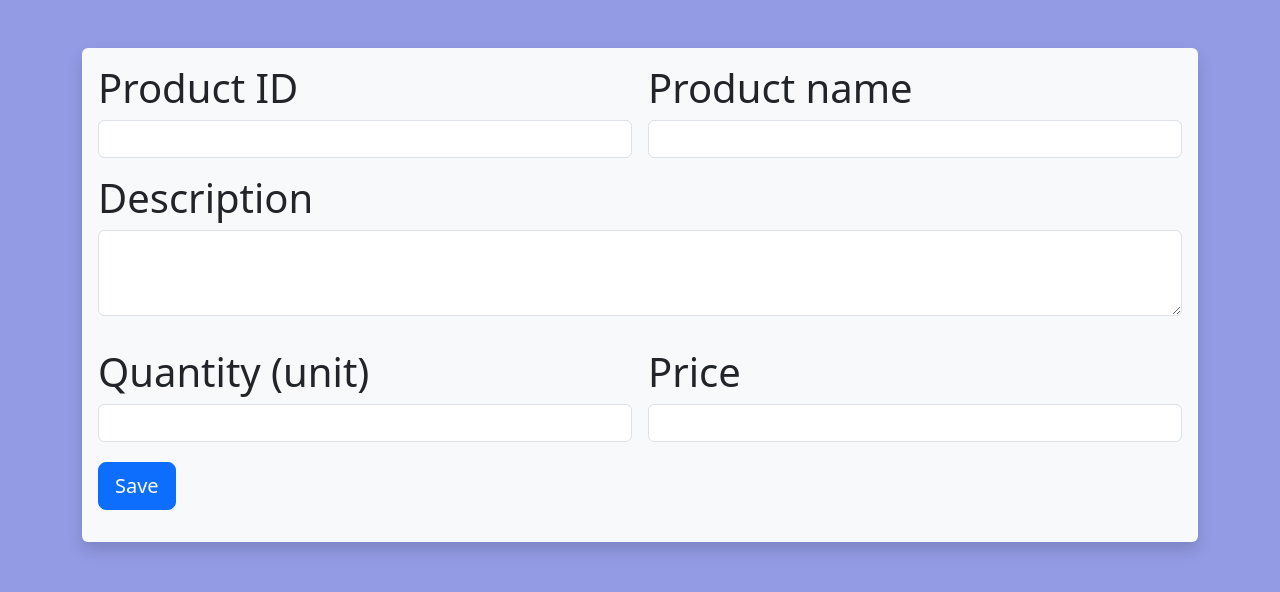
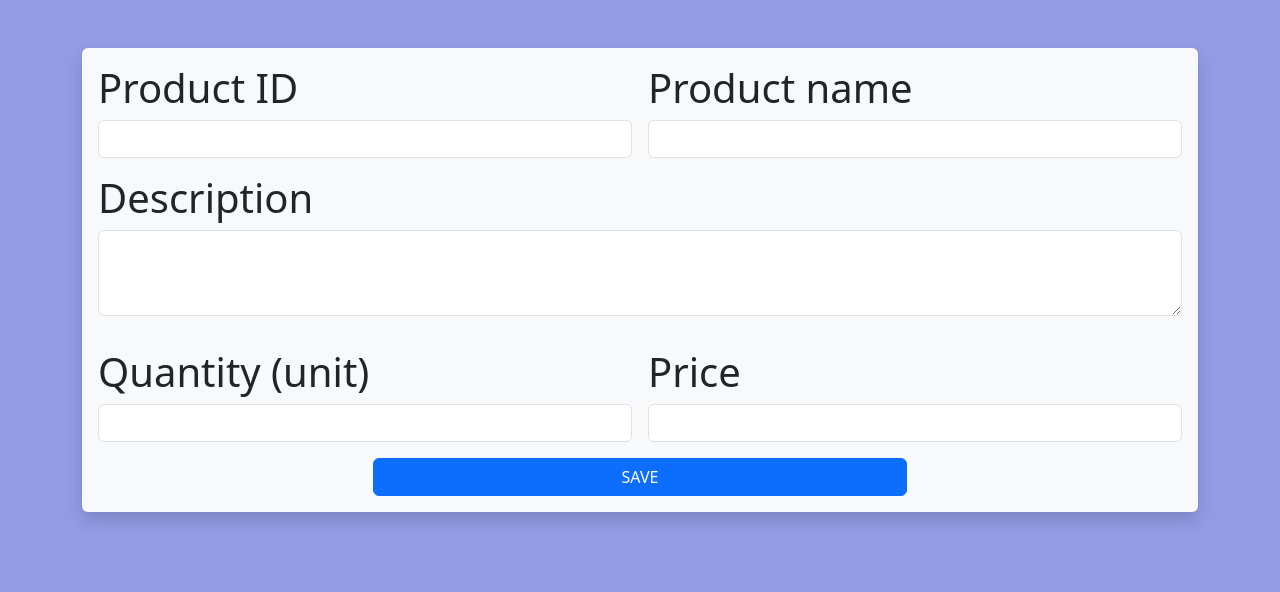
Before and after one commit to GabeOlivver/product-registration, an Angular app: page / in a window 1280 px wide. Shown: the top 592 px of the page. Built offline with nearby package versions, Linux system fonts and the light colour scheme.

Commit message:
final form

```diff
--- a/src/app/prod-input/prod-input.component.html
+++ b/src/app/prod-input/prod-input.component.html
@@ -2,29 +2,29 @@
 shadow p-3 mb-5 bg-body-tertiary rounded">
     <form class="row g-3">
         <div class="col-md-6">
-        <label class="form-label">Product ID</label>
-        <input type="number" class="form-control" id="prod_id">
+            <label for="inputID"class="form-label">Product ID</label>
+            <input type="number" class="form-control" id="prod_id">
         </div>
         <div class="col-md-6">
-        <label for="inputPassword4" class="form-label">Product name</label>
-        <input type="text" class="form-control" id="prod_name">
+            <label for="inputprodName" class="form-label">Product name</label>
+            <input type="text" class="form-control" id="prod_name">
         </div>
         <div class="col-12">
             <div class="mb-3">
-                <label for="exampleFormControlTextarea1" class="form-label">Description</label>
+                <label for="prodDescription" class="form-label">Description</label>
                 <textarea class="form-control" id="prod_description" rows="3"></textarea>
             </div>
         </div>
         <div class="col-md-6">
-        <label for="inputCity" class="form-label">Quantity (unit)</label>
-        <input type="number" class="form-control" id="prodQuant">
+            <label for="inputqnt" class="form-label">Quantity (unit)</label>
+            <input type="number" class="form-control" id="prodQuant">
         </div>
         <div class="col-md-6">
-            <label for="inputCity" class="form-label">Price</label>
+            <label for="inputprice" class="form-label">Price</label>
             <input type="value" class="form-control" id="prodPrice">
         </div>
-        <div class="col-12 mb-3 item-center mx-auto">
-        <button type="submit" class="btn btn-primary btn-lg" >Save</button>
+        <div class="d-grid gap-2 col-6 mx-auto">
+            <button class="btn btn-primary" type="submit">SAVE</button>
         </div>
     </form>
 </div>
```
